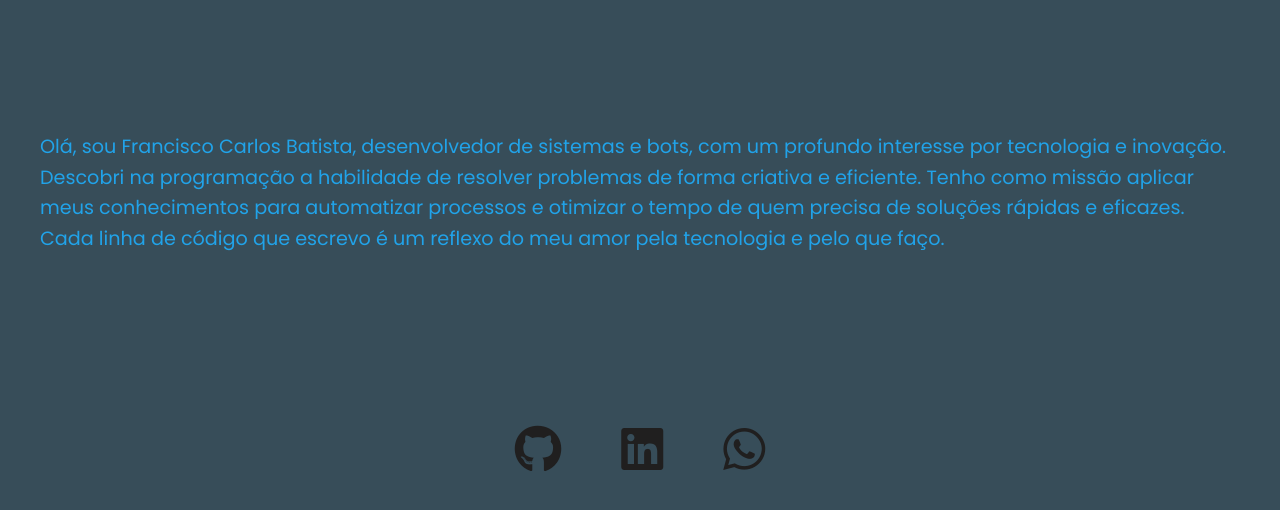
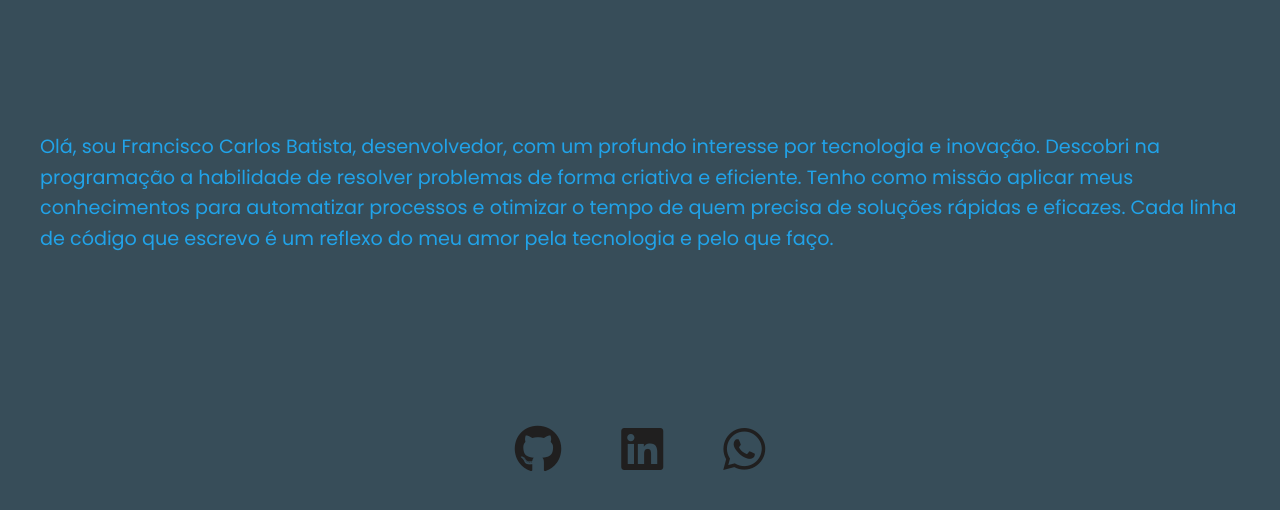
Before and after one commit to FranciscoBatista83/Portfolio, a plain HTML site: page index.html in a window 1280 px wide. Shown: the part 372-882 px from the top of the page. Drawn offline with Linux system fonts and the light colour scheme.

Commit message:
final dia 02.01.25

```diff
--- a/index.html
+++ b/index.html
@@ -27,7 +27,7 @@
     <!-- Seção Sobre Mim -->
     <section id="sobre">
         <h2>Sobre Mim</h2>
-        <p>Olá, sou Francisco Carlos Batista, desenvolvedor de sistemas e bots, com um profundo interesse por tecnologia e inovação. Descobri na programação a habilidade de resolver problemas de forma criativa e eficiente. Tenho como missão aplicar meus conhecimentos para automatizar processos e otimizar o tempo de quem precisa de soluções rápidas e eficazes. Cada linha de código que escrevo é um reflexo do meu amor pela tecnologia e pelo que faço.</p>
+        <p>Olá, sou Francisco Carlos Batista, desenvolvedor, com um profundo interesse por tecnologia e inovação. Descobri na programação a habilidade de resolver problemas de forma criativa e eficiente. Tenho como missão aplicar meus conhecimentos para automatizar processos e otimizar o tempo de quem precisa de soluções rápidas e eficazes. Cada linha de código que escrevo é um reflexo do meu amor pela tecnologia e pelo que faço.</p>
         <div class="social-links">
             <a href="https://github.com/seu-usuario" target="_blank" class="fab fa-github"></a>
             <a href="https://www.linkedin.com/in/seu-usuario" target="_blank" class="fab fa-linkedin"></a>
```
